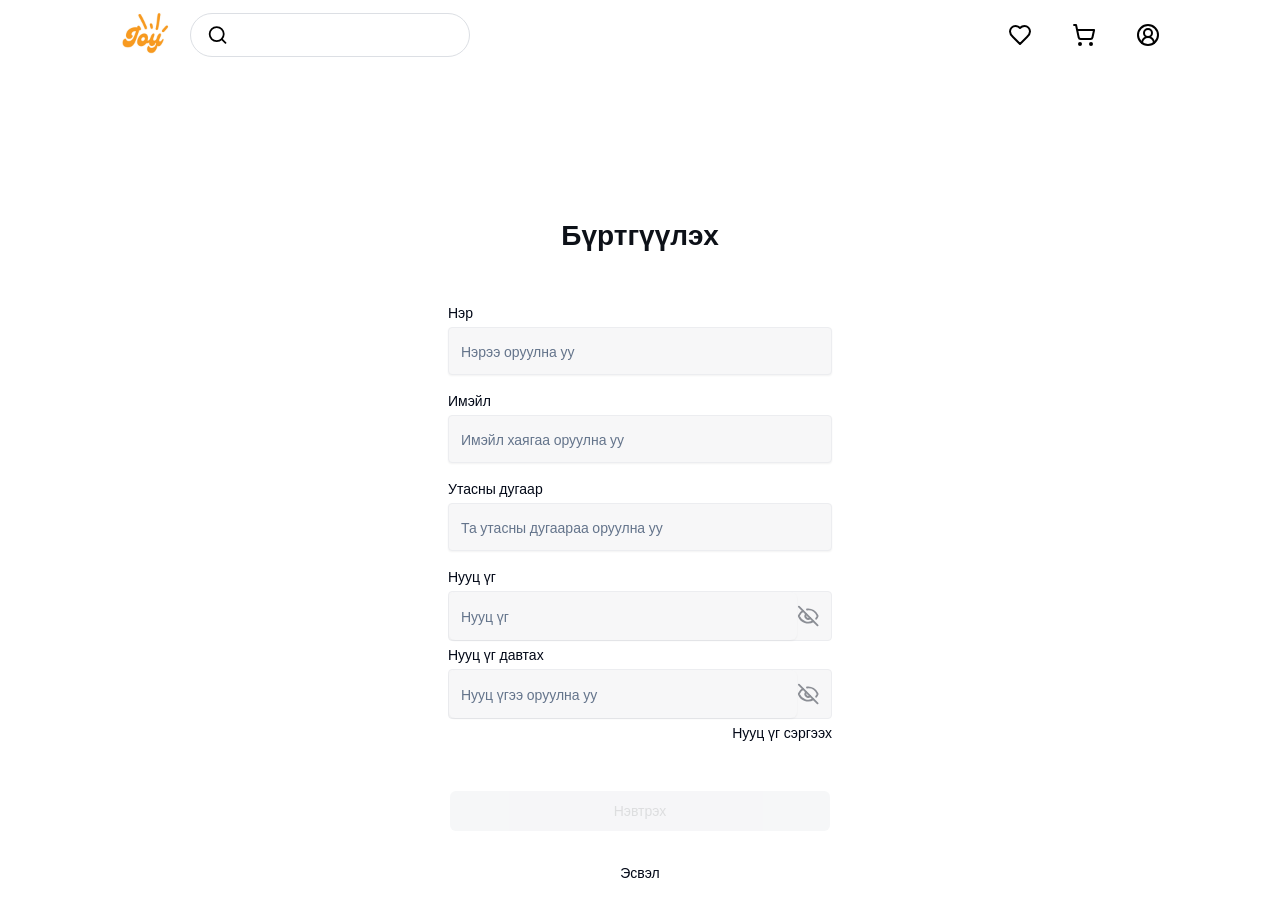
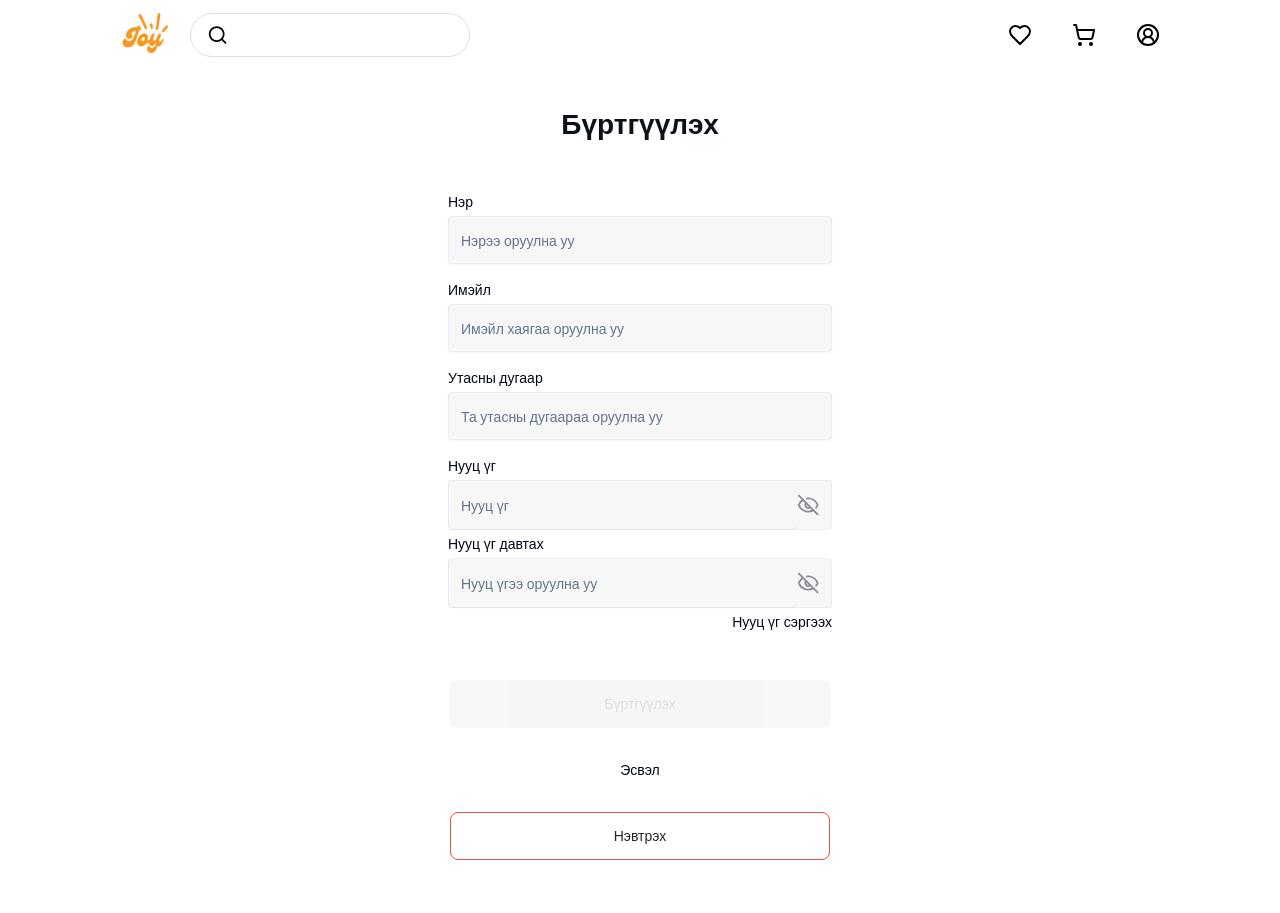
Before and after one commit to ksubi666/Joy, a Next.js app in the folder FE/: page /signup in a window 1280 px wide. Shown: the top 913 px of the page. Built offline with nearby package versions, Linux system fonts and the light colour scheme.

Commit message:
[FE] refactor

```diff
--- a/FE/src/app/login/page.tsx
+++ b/FE/src/app/login/page.tsx
@@ -1,15 +1,9 @@
 import Login from '@/components/Login';
-import Image from 'next/image';
-import React from 'react';
-import image from '../../assets/LoginImage.png';
 
 const page = () => {
   return (
-    <div className="w-[1000px] mx-auto rounded-3xl shadow-[0px_4px_16px_rgba(17,17,26,0.1),_0px_8px_24px_rgba(17,17,26,0.1),_0px_16px_56px_rgba(17,17,26,0.1)] h-[700px] grid grid-cols-2 overflow-hidden my-6">
+    <div className="flex justify-center items-center h-screen">
       <Login />
-      <div className="relative h-[700px] w-[550px]">
-        <Image fill src={image} alt="banner image" />
-      </div>
     </div>
   );
 };
--- a/FE/src/app/signup/page.tsx
+++ b/FE/src/app/signup/page.tsx
@@ -2,6 +2,7 @@
 import { Button } from '@/components/ui/button';
 import { Input } from '@/components/ui/input';
 import { EyeIcon, EyeOff } from 'lucide-react';
+import Link from 'next/link';
 import { useState } from 'react';
 
 interface FormData {
@@ -14,7 +15,7 @@ interface FormData {
 
 export const styles = {
   container:
-    'w-[448px] h-fit rounded-[16px] flex flex-col gap-[48px] p-8 bg-white m-auto pt-[143px] pb-[107px]',
+    'w-[448px] h-fit rounded-[16px] flex flex-col gap-[48px] p-8 bg-white m-auto pb-20',
   header: 'text-[#0D1118] text-center text-[28px] font-bold',
   form: 'flex flex-col items-start gap-4 w-full text-sm',
   inputContainer: 'flex flex-col gap-1 w-full text-sm',
@@ -22,9 +23,9 @@ export const styles = {
   input:
     'w-full flex items-center justify-between border-[#ECEDF0] border-[0.5px] bg-[#F7F7F8] text-[#8B8E95] rounded-[4px] pr-3',
   Button1:
-    'w-[380px] font-normal px-4 py-2 bg-[#F79A1F] text-white disabled:bg-[#EEEFF2] disabled:text-[#1C20243D]',
+    'w-[380px] font-normal px-4 py-2 bg-[#F79A1F] text-white disabled:bg-[#EEEFF2] disabled:text-[#1C20243D] h-12',
   Button2:
-    'w-[380px] bg-white border-[#EB4F47] border-[1px] text-[#272727] font-normal px-4 py-2 hover:bg-[#EB4F47] hover:text-white',
+    'w-[380px] bg-white border-[#EB4F47] border-[1px] text-[#272727] font-normal px-4 py-2 hover:bg-[#EB4F47] hover:text-white flex items-center justify-center rounded-lg h-12',
   borderOff: 'bg-[#F7F7F8] border-0',
 };
 
@@ -137,12 +138,12 @@ const SignupPage = () => {
               : true
           }
         >
-          Нэвтрэх
+          Бүртгүүлэх
         </Button>
         <p>Эсвэл</p>
-        <Button type="button" className={styles.Button2}>
-          Бүртгүүлэх
-        </Button>
+        <Link href={'/login'} type="button" className={styles.Button2}>
+          Нэвтрэх
+        </Link>
       </div>
     </form>
   );
--- a/FE/src/components/Card.tsx
+++ b/FE/src/components/Card.tsx
@@ -4,9 +4,9 @@ import Image from 'next/image';
 import { usePathname } from 'next/navigation';
 const styles = {
   container:
-    'border-[1px] rounded-xl w-[280px] flex flex-col items-center justify-center ',
+    'border-[1px] rounded-xl w-[280px] flex flex-col items-center justify-center hover:shadow-[0px_4px_16px_rgba(17,17,26,0.1),_0px_8px_24px_rgba(17,17,26,0.1),_0px_16px_56px_rgba(17,17,26,0.1)] hover:-translate-y-1  transition ease-in-out',
   adminContainer:
-    'border-[1px] rounded-xl w-[266px] flex flex-col items-center justify-center ',
+    'border-[1px] rounded-xl w-[266px] flex flex-col items-center justify-center hover:shadow-[0px_4px_16px_rgba(17,17,26,0.1),_0px_8px_24px_rgba(17,17,26,0.1),_0px_16px_56px_rgba(17,17,26,0.1)] hover:-translate-y-1  transition ease-in-out',
   imgContainer: 'w-[280px] h-[280px] relative rounded-t-xl overflow-hidden',
   adminImgContainer:
     'w-[266px] h-[266px] relative rounded-t-xl overflow-hidden',
--- a/FE/src/components/Login.tsx
+++ b/FE/src/components/Login.tsx
@@ -3,7 +3,10 @@
 import { Button } from '@/components/ui/button';
 import { Input } from '@/components/ui/input';
 import { EyeIcon, EyeOff } from 'lucide-react';
+import Image from 'next/image';
+import Link from 'next/link';
 import { useState } from 'react';
+import image from '../assets/LoginImage.png';
 
 interface FormData {
   email: string;
@@ -21,7 +24,7 @@ export const styles = {
   Button1:
     'w-full font-normal px-4 py-2 bg-[#F79A1F] text-white disabled:bg-[#EEEFF2] disabled:text-[#1C20243D] rounded-full h-12',
   Button2:
-    'w-full bg-white border-[#F79A1F] border-[1px] text-[#272727] font-normal px-4 py-2 hover:bg-[#F79A1F] hover:text-white rounded-full h-12',
+    'w-full bg-white border-[#F79A1F] border-[1px] text-[#272727] font-normal px-4 py-2 hover:bg-[#F79A1F] hover:text-white rounded-full h-12 flex items-center justify-center',
   borderOff: 'bg-[#F7F7F8] border-0',
 };
 
@@ -43,6 +46,7 @@ const Login = () => {
   };
 
   return (
+    <div className="w-[1000px] rounded-3xl shadow-[0px_4px_16px_rgba(17,17,26,0.1),_0px_8px_24px_rgba(17,17,26,0.1),_0px_16px_56px_rgba(17,17,26,0.1)] h-[700px] grid grid-cols-2 overflow-hidden">
       <form className={styles.container}>
         <div className={styles.header}>
           <h2>Нэвтрэх</h2>
@@ -91,11 +95,15 @@ const Login = () => {
             Нэвтрэх
           </Button>
           <p>Эсвэл</p>
-        <Button type="button" className={styles.Button2}>
+          <Link href={'/signup'} type="button" className={styles.Button2}>
             Бүртгүүлэх
-        </Button>
+          </Link>
         </div>
       </form>
+      <div className="relative h-[700px] w-[550px]">
+        <Image fill src={image} alt="banner image" />
+      </div>
+    </div>
   );
 };
 
--- a/FE/src/components/Navbar.tsx
+++ b/FE/src/components/Navbar.tsx
@@ -39,7 +39,9 @@ const Navbar = () => {
         <Link href={'/cart'}>
           <ShoppingCart />
         </Link>
-        <CircleUserRound />
+        <Link href={'/login'}>
+          <CircleUserRound />
+        </Link>
       </div>
     </nav>
   );
```
Lines whose indentation alone changed are shown as unchanged.
